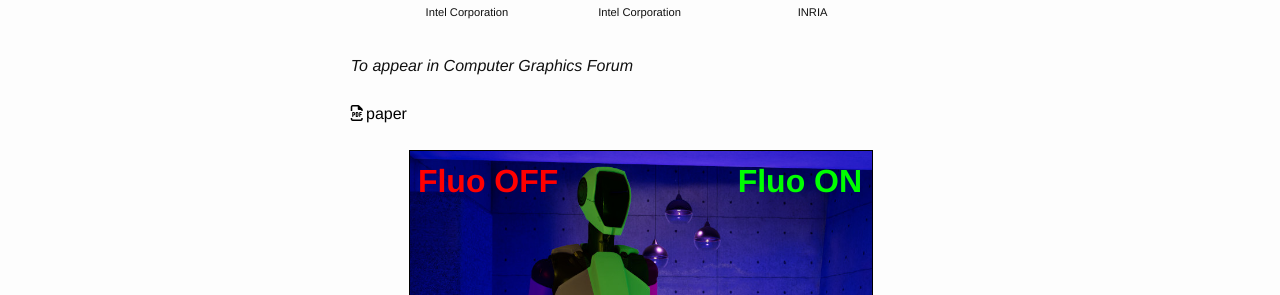
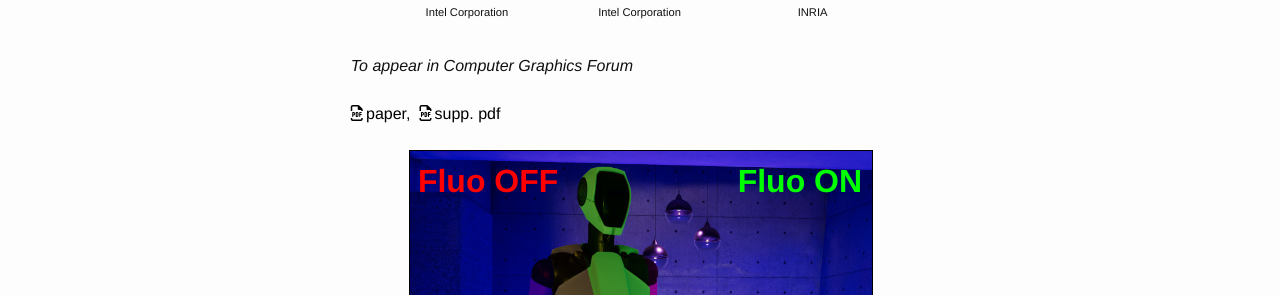
Before and after one commit to ggx-research/ggx-research.github.io, a Jekyll site: the page built from _posts/2024-07-03-publication-fluo-rgb.md, in a window 1280 px wide. Shown: the part 197-492 px from the top of the page. Built offline with Jekyll 4.4.1, drawn with Linux system fonts in a browser that asks for light colours.

Commit message:
Adding link to supplemental

```diff
--- a/_posts/2024-07-03-publication-fluo-rgb.md
+++ b/_posts/2024-07-03-publication-fluo-rgb.md
@@ -15,7 +15,8 @@ tags: 'to_appear'
 # Thumbnails should be 128x128 max
 thumbnail: "/images/thumbnails/publication_2024_fluo_rgb.png"
 materials: [
-    { type: "document", name: "paper", url: "https://arxiv.org/pdf/2406.17360" }
+    { type: "document", name: "paper", url: "https://arxiv.org/pdf/2406.17360" },
+    { type: "document", name: "supp. pdf", url: "https://arxiv.org/src/2406.17360v2/anc/supplemental.pdf" }
 ]
 ---
 
```
